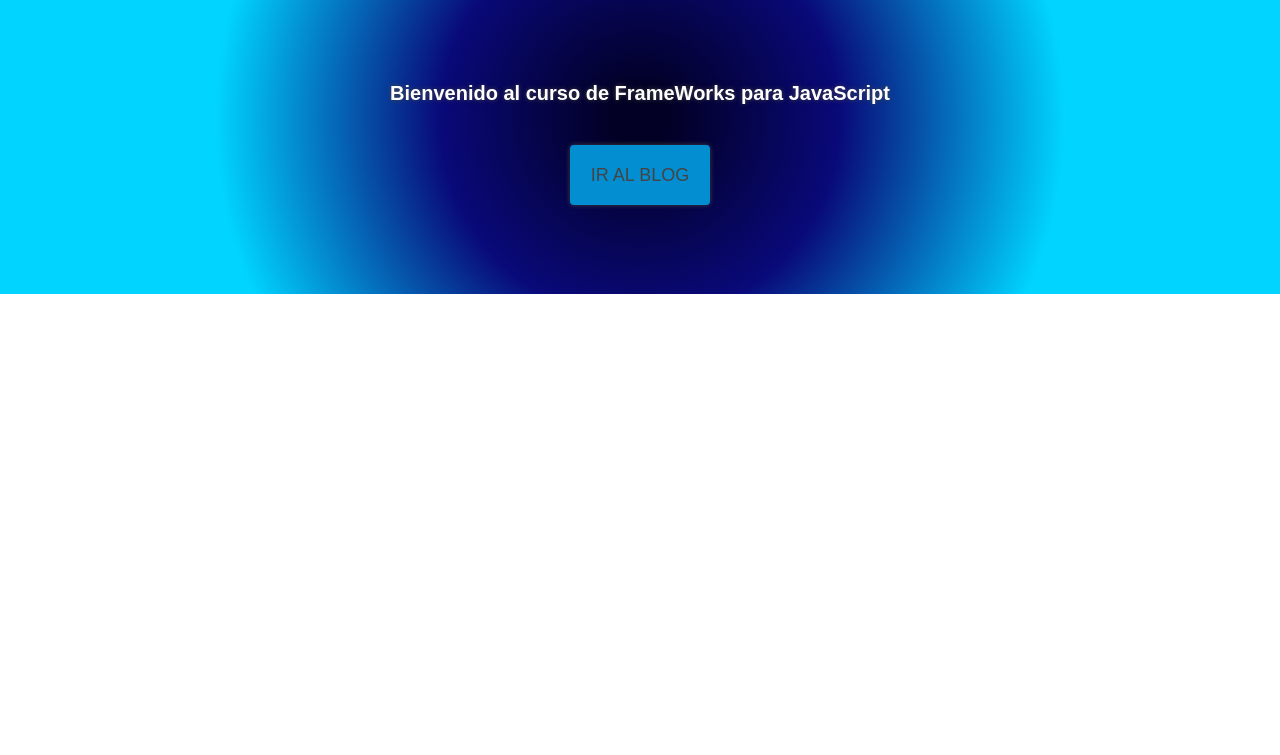
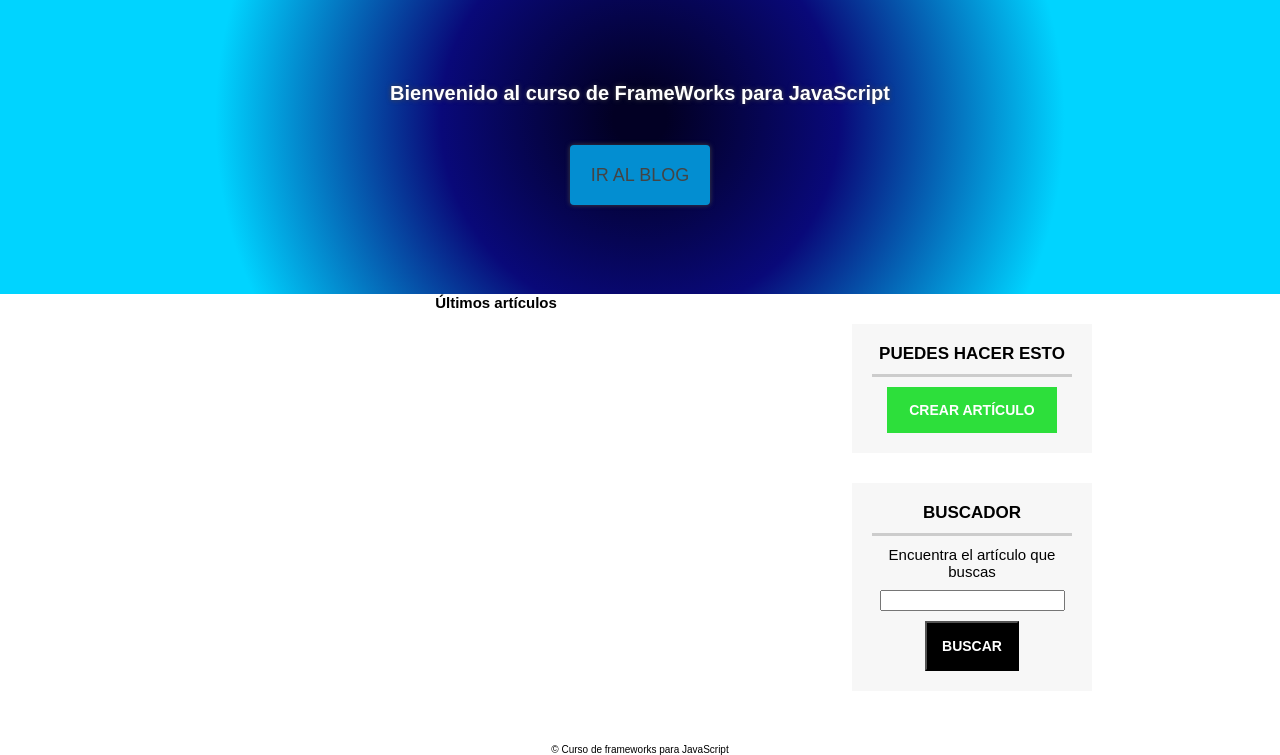
Before and after one commit to DiegoG73/web, a website: page Maquetacion_Web/index.html in a window 1280 px wide. Shown: the part 176-931 px from the top of the page. Before the commit the page ends 800 px from the top, so only its background shows below. Drawn offline with Linux system fonts and the light colour scheme.

Commit message:
Agregando Blog, footer y barra lateral a la main page

```diff
--- a/Maquetacion_Web/CSS/style.css
+++ b/Maquetacion_Web/CSS/style.css
@@ -1,7 +1,7 @@
 *{
     box-sizing: border-box;
     margin: 0%;
-    padding: 0%;
+    /* padding: 0%; */
 }
 html{
     font-size: 62.5%;
@@ -42,7 +42,7 @@ body{
     display: block;
     float: left;
     height: 60px;
-    margin-top: -9px;
+    margin-top: -20px;
     margin-right: 10px;
     animation: girar infinite 30s linear;
 }
@@ -58,7 +58,7 @@ body{
 
 #brand{
     display: block;
-    margin: 0px;
+    margin: -7px;
     float: left;
 }
 #menu{
@@ -125,3 +125,62 @@ body{
     background-color: #00d4ff;
     color: white;
 }
+.slider-small{
+    height: 150px;
+}
+.slider-small h1{
+    margin-top: 0.2px;
+    padding: 0px;
+    font-size: 4rem;
+    padding-top: 55px;
+    text-align: center;
+}
+#content{
+    width: 70%;
+    float: left;
+    min-height: 450px;
+    margin-right: 20px;
+}
+#sidebar{
+    width: 25%;
+    float: left;
+}
+.sidebar-item{
+    background: #f7f7f7;
+    padding: 20px;
+    margin-top: 30px;
+}
+.sidebar-item h3{
+    text-transform: uppercase;
+    font-size: 1.7rem;
+    margin: 0px;
+    padding-bottom: 10px;
+    margin-bottom: 10px;
+    border-bottom: 3px solid #ccc;
+}
+#search p{
+    margin: 10px;
+    font-size: 1.5rem;
+}
+.sidebar-item .btn{
+    margin: 0px auto;
+    margin-top: 10px;
+}
+.btn{
+    display: block;
+    background: black;
+    color: white;
+    padding: 15px;
+    font-weight: bold;
+    text-transform: uppercase;
+    font-size: 1.4rem;
+    text-decoration: none;
+    max-width: 170px;
+    transition: 300ms all;
+}
+.btn-success{
+    background: rgb(45, 223, 59);
+}
+.btn-success:hover{
+    background: rgb(1, 238, 247);
+}
--- a/Maquetacion_Web/index.html
+++ b/Maquetacion_Web/index.html
@@ -49,5 +49,36 @@
         <h1>Bienvenido al curso de FrameWorks para JavaScript</h1>
         <a href="" class="btn-white">Ir al blog</a>
     </div>
+
+    <div class="center">
+        <section id="content">
+            <h2>Últimos artículos</h2>
+        </section>
+
+        <aside id="sidebar">
+            <div id="nav-blog" class="sidebar-item">
+                <h3>Puedes hacer esto</h3>
+                <a href="" class="btn btn-success">Crear artículo</a>
+            </div>
+
+            <div id="search" class="sidebar-item">
+                <h3>Buscador</h3>
+                <p>Encuentra el artículo que buscas</p>
+                <form action="">
+                    <input type="text" name="search">
+                    <input type="submit" name="submit" value="buscar" class="btn">
+                </form>
+            </div>
+        </aside>
+        <div class="clearfix"></div>
+    </div>
+
+    <footer id="footer">
+        <div class="center">
+            <p>
+                &copy; Curso de frameworks para JavaScript
+            </p>
+        </div>
+    </footer>
 </body>
 </html>
```
Also changed, not shown: Maquetacion_Web/blog.html (added, +51 -0 lines).
